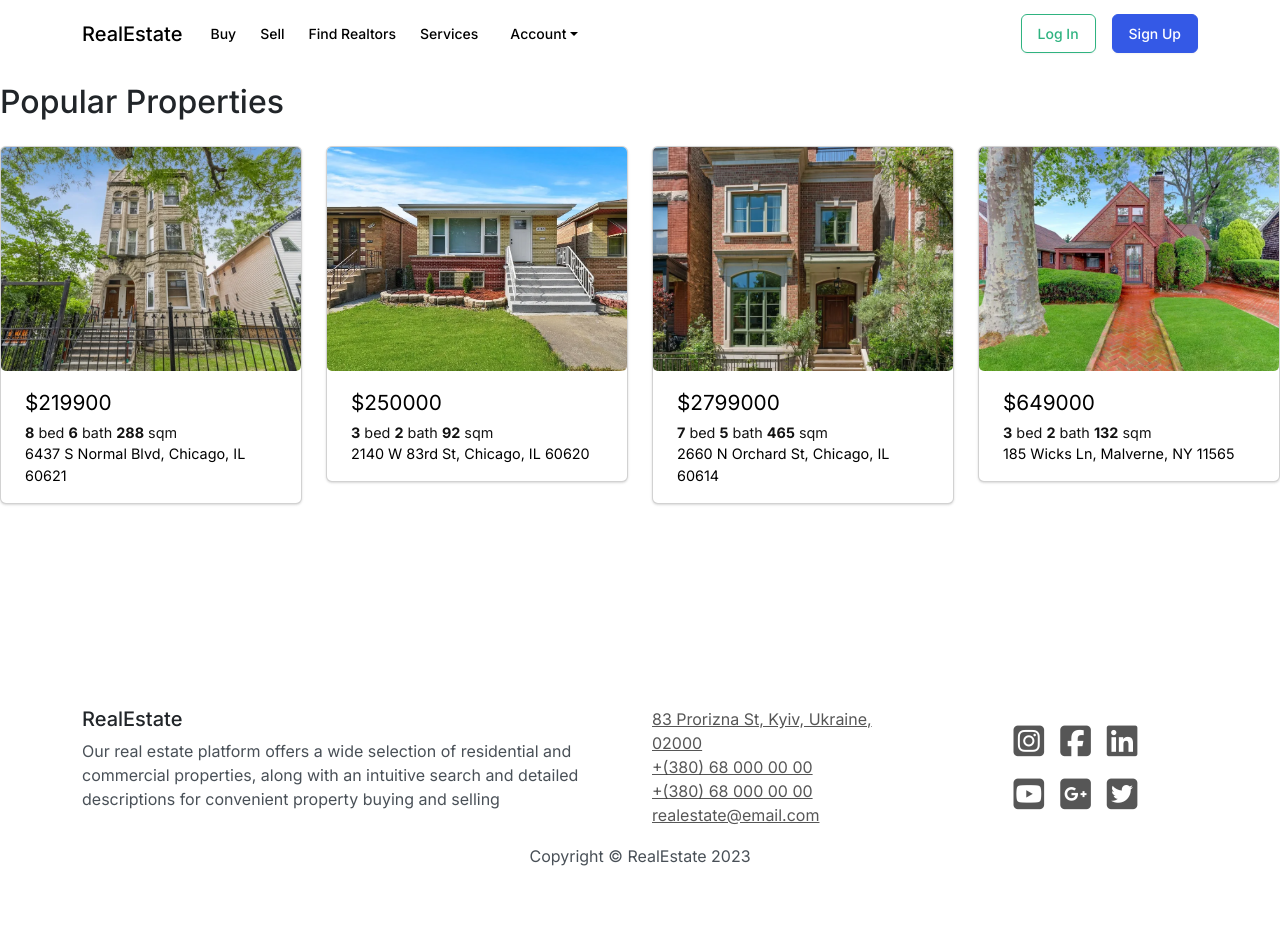
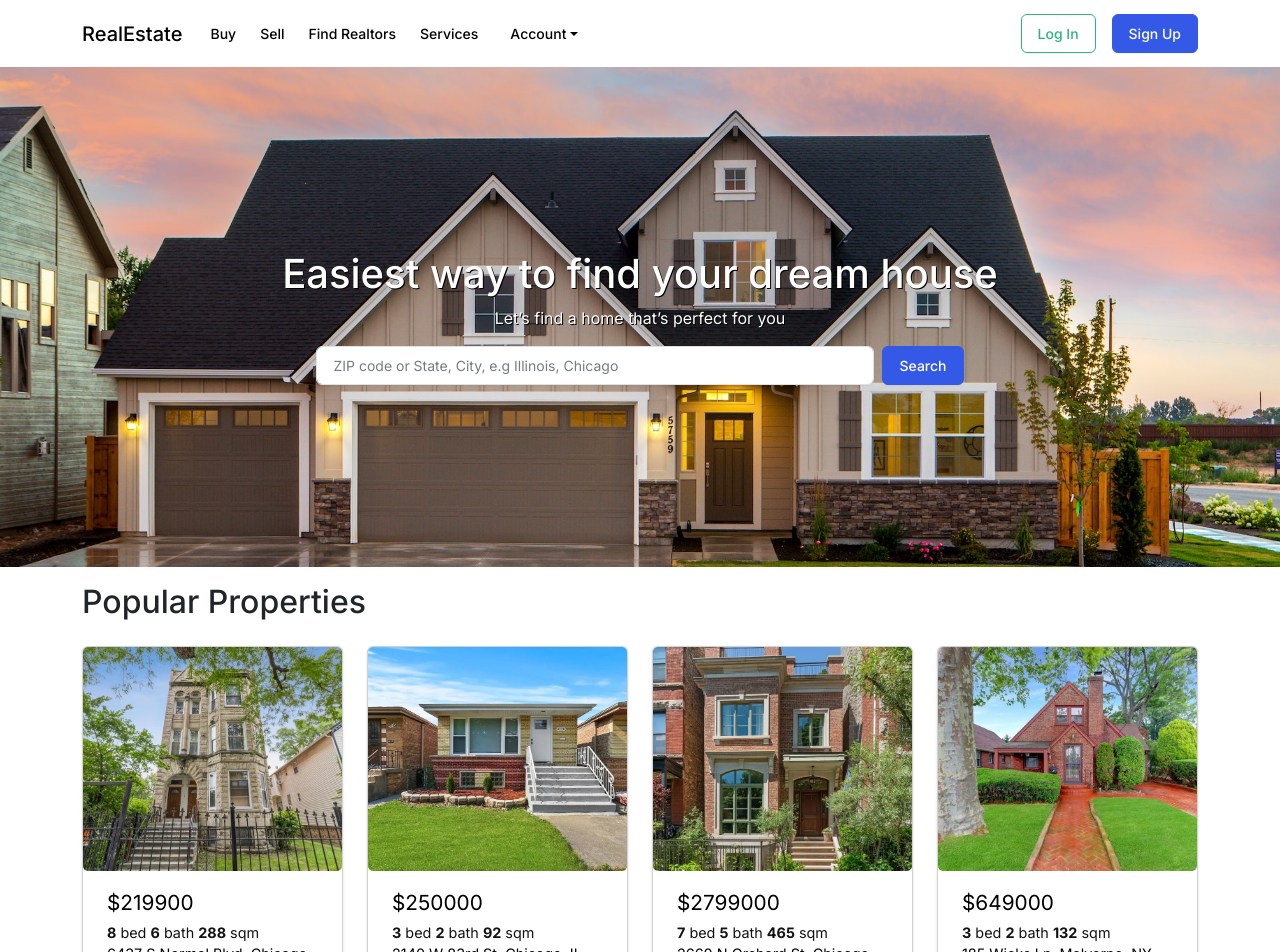
Before and after one commit to yankkv77/real-estate, a React (Create React App) app in the folder frontend/: page / in a window 1280 px wide. Shown: the top 952 px of the page. Before the commit the page ends 884 px from the top, so only its background shows below. Built offline with nearby package versions, Linux system fonts and the light colour scheme.

Commit message:
fix: replace HeroSection from App.js to HomeScreen
The change improves code organization and establishes a more logical
separation of concerns.

```diff
--- a/frontend/src/screens/HomeScreen.js
+++ b/frontend/src/screens/HomeScreen.js
@@ -1,19 +1,30 @@
 import React from "react";
-import { Row, Col } from "react-bootstrap";
+import { Row, Col, Container } from "react-bootstrap";
 import properties from "../properties";
 import Property from "../components/Property";
+import HeroSection from "../components/HeroSection";
 
 function HomeScreen() {
     return (
-        <div className="py-3">
+        <div>
+            <HeroSection />
+            <Container className="py-3">
                 <h2>Popular Properties</h2>
                 <Row>
                     {properties.map((property) => (
-                    <Col className="py-3" key={property._id} sm={1} md={6} lg={5} xl={3}>
-                        <Property  property={property} />
+                        <Col
+                            className="py-3"
+                            key={property._id}
+                            sm={1}
+                            md={6}
+                            lg={5}
+                            xl={3}
+                        >
+                            <Property property={property} />
                         </Col>
                     ))}
                 </Row>
+            </Container>
         </div>
     );
 }
```
Lines whose indentation alone changed are shown as unchanged.
